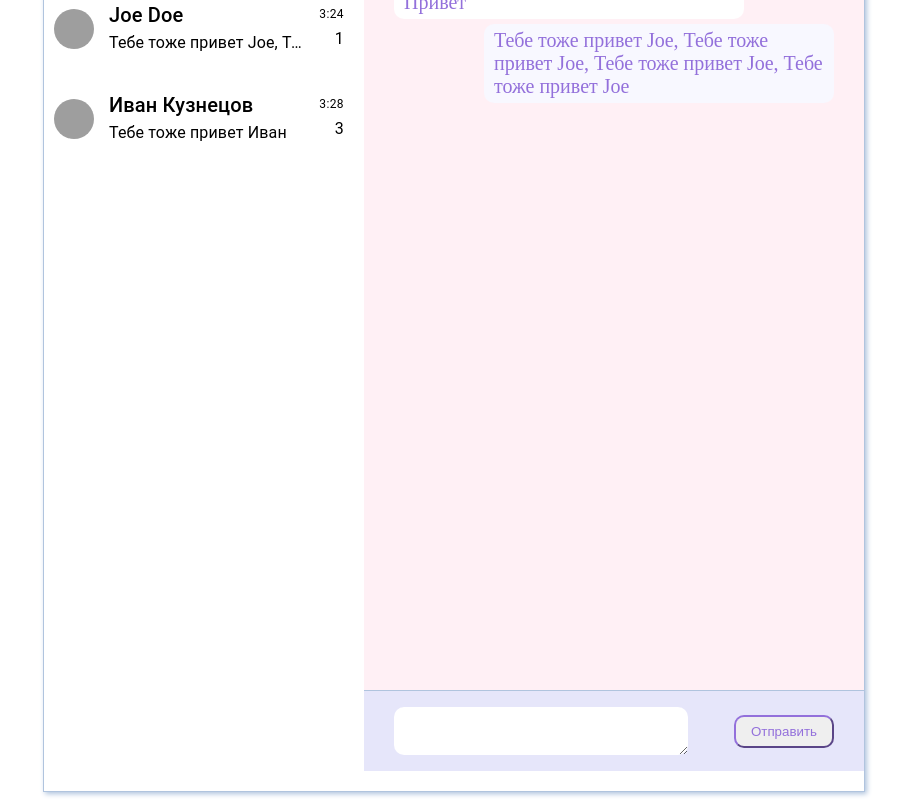
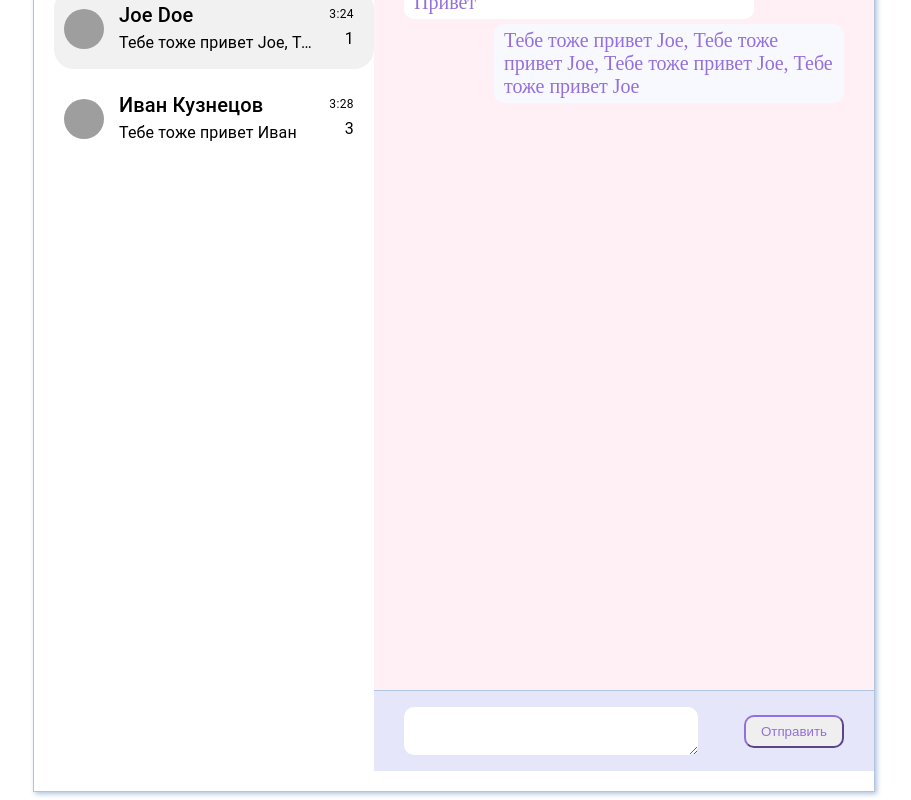
Before and after one commit to mysunlight86/social-network, a React (Create React App) app: page /chat in a window 1280 px wide. Both pictures are taken after a click on the element 390 px from the left and 152 px from the top of the page. Shown: the part 123-923 px from the top of the page, without its empty margins (186-1097 px from the left). Built offline with nearby package versions, Linux system fonts and the light colour scheme; grey boxes are pictures that could not be loaded.

Commit message:
refactor: почистить код

```diff
--- a/src/components/App.js
+++ b/src/components/App.js
@@ -15,7 +15,7 @@ const useStyles = makeStyles(() => ({
     justifyContent: 'space-between',
     boxShadow: 'lightsteelblue 2px 2px 5px',
     position: 'relative',
-    padding: '85px 20px 20px 0',
+    padding: '85px 20px 20px',
   }
 }));
 
--- a/src/components/Chat/Chat.js
+++ b/src/components/Chat/Chat.js
@@ -1,134 +1,35 @@
-import React, { useState, useEffect } from 'react';
-import { Switch, Route, useParams } from 'react-router-dom';
-import { useDispatch, useSelector } from 'react-redux';
-// import { addMessage } from './chatSlice';
+import { Switch, Route } from 'react-router-dom';
+import { useSelector } from 'react-redux';
 import MenuList from '@material-ui/core/MenuList';
-// import MenuItem from '@material-ui/core/MenuItem';
-// import InputMessage from './InputMessage';
-// import MessageList from './MessageList';
 import ChatPreview from './ChatPreview';
 import ChatWindow from './ChatWindow';
 import { makeStyles } from '@material-ui/core/styles';
-
-// const chats = [
-//   {
-//     id: 0,
-//     name: 'Chat 1',
-//   },
-//   {
-//     id: 1,
-//     name: 'Chat 2',
-//   },
-//   {
-//     id: 2,
-//     name: 'Chat 3',
-//   },
-// ];
+import { useState } from 'react';
 
 const useStyles = makeStyles(() => ({
   chatList: {
     width: '40%',
   },
-  chat: {
-    display: 'flex',
-    flexDirection: 'column',
-  },
-  inputWrapper: {
-    flex: '1',
-    width: '500px',
-    display: 'flex',
-    alignItems: 'center',
-    justifyContent: 'space-between',
-    backgroundColor: 'lavender',
-    boxSizing: 'border-box',
-    padding: '0 30px',
-  },
-  buttonSend: {
-    borderColor: 'mediumpurple',
-    color: 'mediumpurple',
-    borderRadius: '10px',
-    padding: '7px 15px',
-  },
-  chatItem: {
-    color: 'mediumpurple',
-    padding: '10px 0'
-  }
 }));
 
 const Chat = () => {
   const classes = useStyles();
-  // const [inputMessage, setInputMessage] = useState('');
-  // const [messageList, setMessageList] = useState([]);
-  // const { messageList } = useSelector((state) => state.chat);
-  // const urlParams = useParams();
-  // const chatId = Number.parseInt(urlParams.id);
-  // console.log('urlParams ', urlParams);
-  // console.log('chatId ', chatId);
   const { chats } = useSelector((state) => state.chat);
-  // console.log('chats ', chats);
-  // const messageList = chats.find((chat) => chat.id === chatId).messagesArray;
-
-  // const dispatch = useDispatch();
-  // const { chats } = useSelector((state) => state.chat);
-
-  // const onSendMessage = () => {
-  //   // setMessageList((prev) => [...prev, { text: inputMessage, author: 'user' }]);
-  //   // dispatch(addMessage({ author: "me", inputMessage }));
-  //   dispatch(addMessage({ chatId, inputMessage }));
-  //   setInputMessage("");
-  // };
-
-  // useEffect(() => {
-  //   const timerId = setTimeout(() => {
-  //     setMessageList((prev) => {
-  //       if (prev.length && prev[prev.length - 1].author !== 'robot') {
-  //         return [...prev, { text: prev[prev.length - 1].text, author: 'robot' }];
-  //       }
-  //       return prev;
-  //     });
-
-  //     return (() => clearTimeout(timerId));
-  //   }, 1500);
-
-  // }, [messageList]);
-
-  // useEffect(() => {
-  //   if (messageList.length > 0) {
-  //     setTimeout(() => {
-  //       console.log("Message was sent");
-  //     }, 1000);
-  //   }
-  // }, [messageList]);
+  const [chatId, setChatId] = useState(0);
 
   return (
     <>
       <div className={classes.chatList}>
         <MenuList>
-          {/* {chats.map((chat) => (
-            <MenuItem key={chat.id} className={classes.chatItem}>{chat.name}</MenuItem>
-          ))} */}
           {chats.map((chat, i) => (
-            <ChatPreview key={i} chat={chat} />
+            <ChatPreview key={i} chat={chat} chatIdActive={chatId} />
           ))}
-          {/* {chats.map((chat, i) => (
-            <MenuItem key={i} className={classes.chatItem}>
-              <ChatPreview key={i} chat={chat} />
-            </MenuItem>
-          ))} */}
         </MenuList>
       </div>
 
       <Switch>
         <Route path="/chat/:id">
-          {/* <div className={classes.chat}>
-            <MessageList list={messageList} />
-
-            <div className={classes.inputWrapper}>
-              <InputMessage inputValue={inputMessage} onChangeMessage={setInputMessage} onSendMessage={onSendMessage} />
-              <button onClick={onSendMessage} className={classes.buttonSend}>Отправить</button>
-            </div>
-          </div> */}
-          <ChatWindow />
+          <ChatWindow setChatId={setChatId} />
         </Route>
       </Switch>
     </>
--- a/src/components/Chat/ChatPreview.js
+++ b/src/components/Chat/ChatPreview.js
@@ -3,8 +3,13 @@ import Typography from "@material-ui/core/Typography";
 import Avatar from "@material-ui/core/Avatar";
 import { makeStyles } from "@material-ui/core/styles";
 import { useHistory } from "react-router-dom";
+import { useParams } from 'react-router-dom';
 
 const useStyles = makeStyles((theme) => ({
+    chatActive: {
+        backgroundColor: "#F1F1F1",
+    },
+
     mainWrapper: {
         width: "100%",
         margin: "10px 0px",
@@ -43,9 +48,13 @@ const useStyles = makeStyles((theme) => ({
     },
 }));
 
-const ChatPreview = ({ chat }) => {
+const ChatPreview = ({ chat, chatIdActive }) => {
     const classes = useStyles();
     const history = useHistory();
+    const urlParams = useParams();
+    const chatId = Number.parseInt(urlParams.id);
+    console.log('urlParams ', urlParams);
+    console.log('chatId ', chatId);
 
     const { avatarUrl, name, messagesArray, id } = chat;
 
@@ -63,7 +72,7 @@ const ChatPreview = ({ chat }) => {
 
     return (
         <Box
-      className={classes.mainWrapper}
+            className={`${classes.mainWrapper} ${id === chatIdActive ? classes.chatActive : ''}`}
             onClick={() => history.push(`/chat/${id}`)}
         >
             <Avatar alt="Remy Sharp" src={avatarUrl} />
--- a/src/components/Chat/ChatWindow.js
+++ b/src/components/Chat/ChatWindow.js
@@ -2,14 +2,11 @@ import InputMessage from './InputMessage';
 import MessageList from './MessageList';
 import { useDispatch, useSelector } from 'react-redux';
 import { addMessage } from './chatSlice';
-import React, { useState, useEffect } from 'react';
-import { Switch, Route, useParams } from 'react-router-dom';
+import React, { useState } from 'react';
+import { useParams } from 'react-router-dom';
 import { makeStyles } from '@material-ui/core/styles';
 
 const useStyles = makeStyles(() => ({
-    chatList: {
-        width: '100%',
-    },
     chat: {
         display: 'flex',
         flexDirection: 'column',
@@ -30,18 +27,15 @@ const useStyles = makeStyles(() => ({
         borderRadius: '10px',
         padding: '7px 15px',
     },
-    chatItem: {
-        color: 'mediumpurple',
-        padding: '10px 0'
-    }
 }));
 
-const ChatWindow = () => {
+const ChatWindow = ({ setChatId }) => {
     const classes = useStyles();
     const [inputMessage, setInputMessage] = useState('');
     const dispatch = useDispatch();
     const urlParams = useParams();
     const chatId = Number.parseInt(urlParams.id);
+    setChatId(chatId);
     console.log('urlParams ', urlParams);
     console.log('chatId ', chatId);
     const { chats } = useSelector((state) => state.chat);
@@ -49,8 +43,6 @@ const ChatWindow = () => {
     const messageList = chats.find((chat) => chat.id === chatId).messagesArray;
 
     const onSendMessage = () => {
-        // setMessageList((prev) => [...prev, { text: inputMessage, author: 'user' }]);
-        // dispatch(addMessage({ author: "me", inputMessage }));
         dispatch(addMessage({ chatId, inputMessage }));
         setInputMessage("");
     };
--- a/src/components/Chat/Message.js
+++ b/src/components/Chat/Message.js
@@ -36,10 +36,7 @@ const Message = ({ message }) => {
     const { myId } = useSelector((state) => state.chat);
 
     return (
-        <>
-            {/* <span className={`${classes.authorMessage} ${message.userId !== myId ? classes.authorRobot : ''}`}>{chat.name}</span> */}
-            <div className={`${classes.message} ${message.userId === myId ? classes.userMessage : classes.robotMessage}`}>{message.text}</div>
-        </>
+        <div className={`${classes.message} ${message.userId === myId ? classes.userMessage : classes.robotMessage}`}>{message.text}</div>
     );
 };
 
--- a/src/components/Chat/MessageList.js
+++ b/src/components/Chat/MessageList.js
@@ -1,4 +1,3 @@
-// import { useSelector } from 'react-redux';
 import { makeStyles } from '@material-ui/core/styles';
 import PropTypes from 'prop-types';
 import Message from './Message';
@@ -19,12 +18,10 @@ const useStyles = makeStyles(() => ({
 
 const MessageList = ({ list }) => {
     const classes = useStyles();
-    // const { myId } = useSelector((state) => state.chat);
 
     return (
         <div className={classes.messageList}>
             {list.map((message, i) => (
-                // <Message key={i} text={message.text} author={message.author} />
                 <Message key={i} message={message} />
             ))}
         </div>
--- a/src/components/Chat/chatSlice.js
+++ b/src/components/Chat/chatSlice.js
@@ -61,7 +61,6 @@ export const chatSlice = createSlice({
   },
   reducers: {
     addMessage: (state, action) => {
-      // state.messagesArray.push(action.payload);
       const { chatId, messageText } = action;
       const chatIndex = state.chats.findIndex((chat) => chat.userId === chatId);
       const chat = state.chats[chatIndex];
```
Lines whose indentation alone changed are shown as unchanged.
